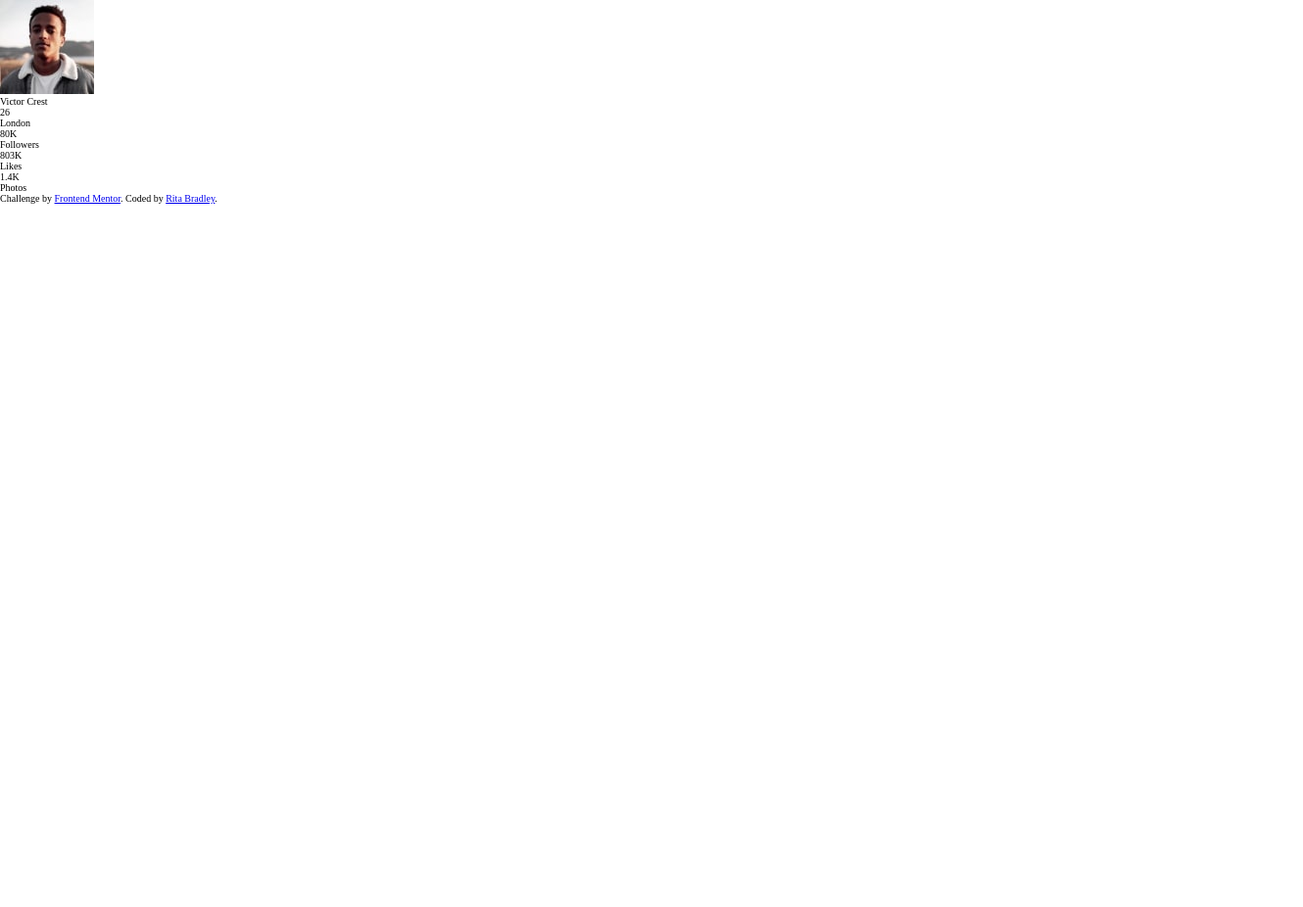
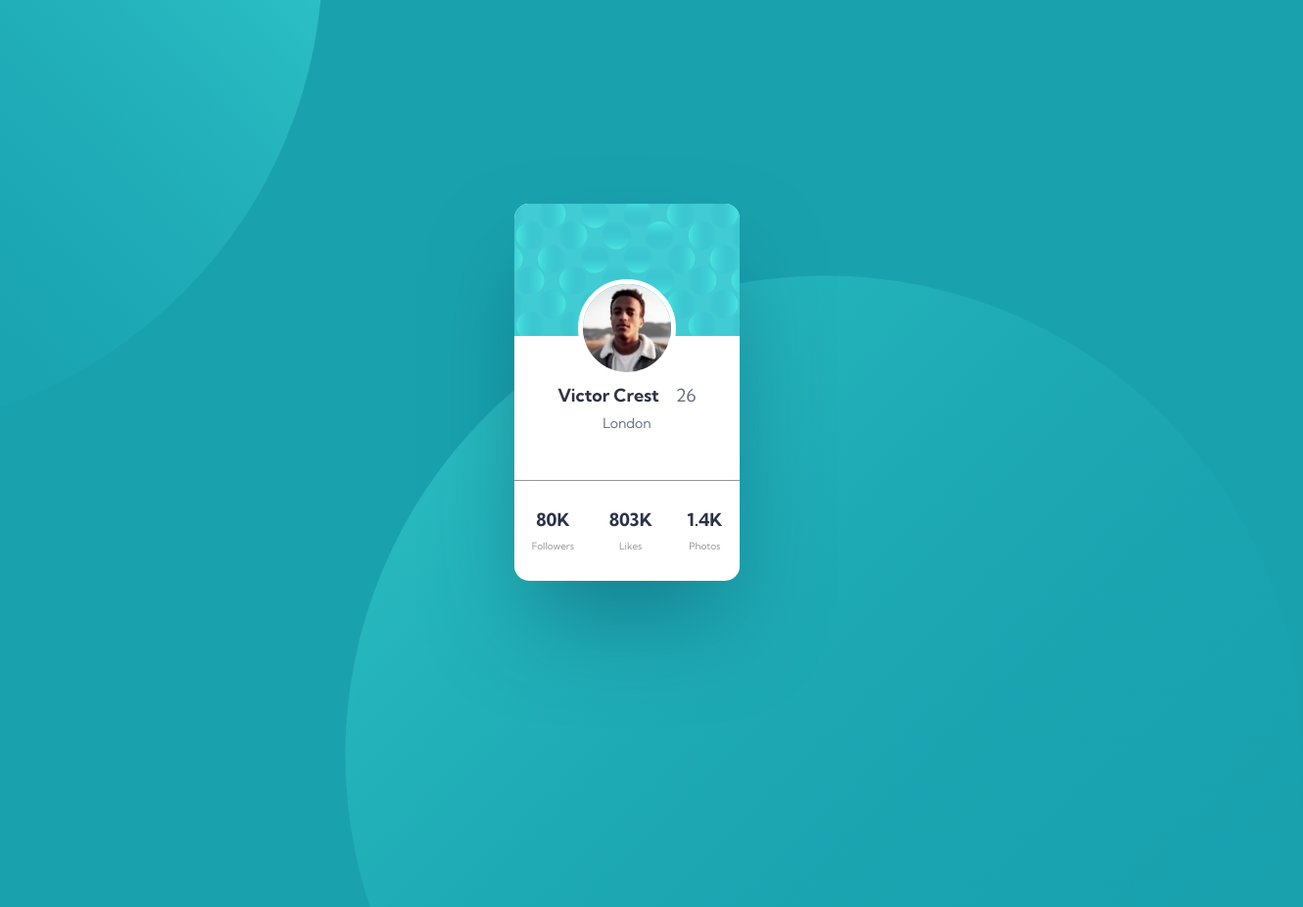
Before and after one commit to ritabradley/fem-profile-card-component, a plain HTML site: page index.html in a window 1280 px wide. Shown: the whole page at 98% size, 1330 px wide, since content can reach past the window. Before the commit the page ends 800 px from the top, so only its background shows below. Drawn offline with Linux system fonts and the light colour scheme.

Commit message:
Style card

```diff
--- a/index.html
+++ b/index.html
@@ -14,14 +14,19 @@
     </head>
 
     <body>
+        <img class="top-circle" src="/images/bg-pattern-top.svg" alt="">
+        <img class='bottom-circle' src="/images/bg-pattern-bottom.svg" alt="">
         <div class="card">
             <div class="card__header">
-                <img src="/images/image-victor.jpg" alt="Victor's avatar image" class="card__header-logo">
+                <img src="/images/image-victor.jpg" alt="Victor's avatar image" class="card__header-img">
             </div>
             <div class="card__body">
                 <div class="user">
-                    <p class="user__name">Victor Crest</p>
-                    <span class="user__age">26</span>
+                    <div class="user__info">
+                        <p class="user__name">Victor Crest</p>
+                        <span class="user__age">26</span>
+                    </div>
+
                     <p class="user__location">London</p>
                 </div>
             </div>
@@ -41,7 +46,7 @@
             </div>
         </div>
 
-        <footer>
+        <footer class='footer'>
             Challenge by <a href="https://www.frontendmentor.io?ref=challenge" target="_blank">Frontend Mentor</a>.
             Coded by <a href="https://ritabradley.dev">Rita Bradley</a>.
         </footer>
--- a/styles/scss/style.scss
+++ b/styles/scss/style.scss
@@ -23,4 +23,139 @@ html {
 
 body {
     box-sizing: border-box;
+    background-color: var(--color-cyan);
+    min-height: 100vh;
+    max-width: 100vw;
+    display: grid;
+    place-items: center;
+    font-family: var(--main-font);
+    position: relative;
 }
+
+.top-circle {
+    position: absolute;
+    bottom: 65.85rem;
+    right: 40rem;
+    z-index: -1;
+
+    @media (min-width: 768px) {
+        bottom: 35.85rem;
+        right: 95rem;
+    }
+}
+
+.bottom-circle {
+    position: absolute;
+    bottom: -55.85rem;
+    right: -75rem;
+    z-index: -1;
+
+    @media (min-width: 768px) {
+        bottom: -45.85rem;
+        right: -5rem;
+    }
+}
+
+.card {
+    display: flex;
+    flex-direction: column;
+    border-radius: 1.5rem;
+    background-color: #fff;
+    width: 90vw;
+    box-shadow: 0 5rem 10rem -2rem rgba(8, 70, 94, 0.5);
+    overflow: hidden;
+
+    @media (min-width: 768px) and (max-width: 960px) {
+        width: 40vw;
+    }
+
+    @media (min-width: 961px) {
+        width: 18vw;
+    }
+
+    &__header {
+        background: no-repeat center / cover url(../../images/bg-pattern-card.svg);
+        display: flex;
+        justify-content: center;
+        align-items: center;
+        height: 13.5rem;
+        position: relative;
+
+        &-img {
+            height: 10rem;
+            width: 10rem;
+            border: 0.5rem solid #fff;
+            border-radius: 99rem;
+            position: relative;
+            top: 6rem;
+            left: 0;
+        }
+    }
+    &__body {
+        margin: 4.5rem 0;
+    }
+    &__footer {
+        display: flex;
+        justify-content: space-around;
+        align-items: center;
+        border-top: 0.1rem solid var(--color-gray);
+        padding: 2.4rem 0;
+    }
+}
+
+.user {
+    display: flex;
+    flex-flow: column wrap-reverse;
+    align-items: center;
+    &__info {
+        display: flex;
+        justify-content: space-evenly;
+        font-size: 1.8rem;
+    }
+
+    &__name,
+    &__age {
+        padding: 0 0.85rem;
+    }
+    &__name {
+        font-weight: 700;
+        color: var(--color-black);
+    }
+    &__age {
+        font-weight: 400;
+        color: var(--color-dark-gray);
+    }
+
+    &__location {
+        font-size: 1.4rem;
+        color: var(--color-dark-gray);
+    }
+    &__info,
+    &__location {
+        padding: 0.4rem 0;
+    }
+    &__stats {
+        display: flex;
+        flex-direction: column;
+        justify-content: space-around;
+        align-items: center;
+        & p {
+            font-size: 1.8rem;
+            font-weight: 700;
+            color: var(--color-black);
+        }
+        & span {
+            font-size: 1rem;
+            color: var(--color-gray);
+        }
+
+        & p,
+        & span {
+            padding: 0.45rem 0;
+        }
+    }
+}
+
+.footer {
+    display: none;
+}
```
Also changed, not shown: styles/css/style.css, 1 other file.
